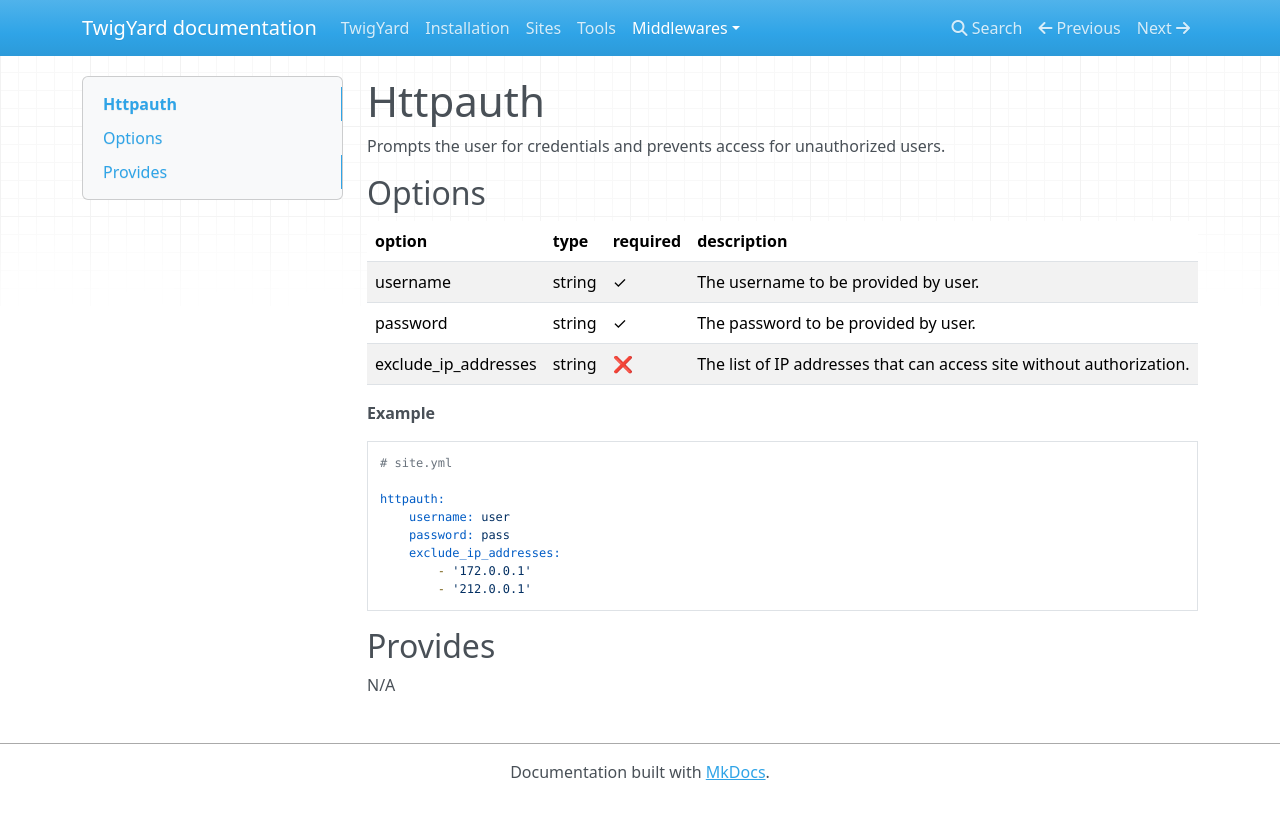
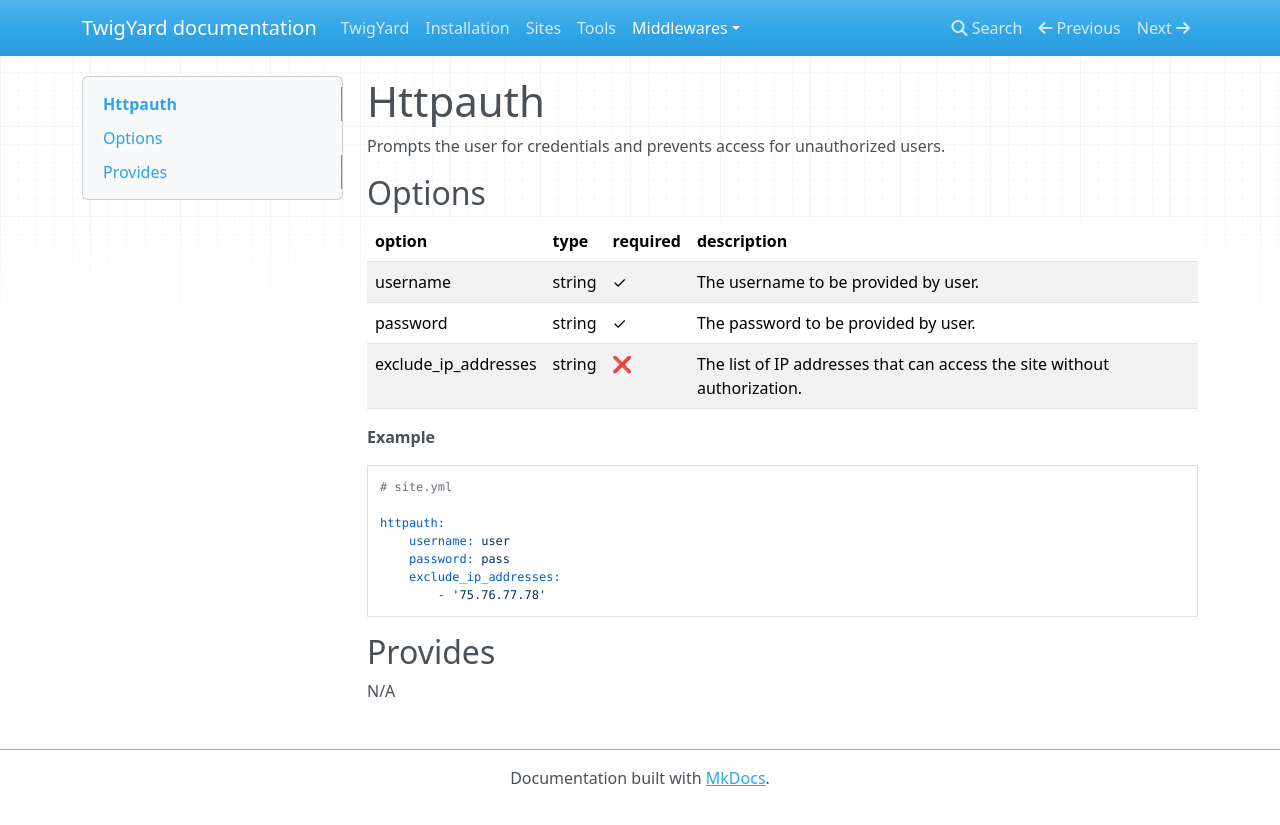
Before and after one commit to twigyard/twigyard, an MkDocs documentation site: the page built from docs/docs/middlewares/httpauth.md, in a window 1280 px wide. Shown: the top 825 px of the page. Built offline with MkDocs 1.6.1, drawn with Linux system fonts in a browser that asks for light colours; nearby versions of some CDN libraries.

Commit message:
fixup! Allow excluding listed IP addresses from httpauth

````diff
--- a/docs/docs/middlewares/httpauth.md
+++ b/docs/docs/middlewares/httpauth.md
@@ -6,7 +6,7 @@ option                 | type   | required | description
 -----------------------|--------|----------|------------
 username               | string | ✓        | The username to be provided by user.
 password               | string | ✓        | The password to be provided by user.
-exclude_ip_addresses    | string | ❌       | The list of IP addresses that can access site without authorization.
+exclude_ip_addresses   | string | ❌       | The list of IP addresses that can access the site without authorization.
 
 **Example**
 ```yaml
@@ -16,8 +16,7 @@ httpauth:
     username: user
     password: pass
     exclude_ip_addresses:
-        - '172.0.0.1'
-        - '212.0.0.1'
+        - '75.76.77.78'
 ```
 
 ## Provides
````
Also changed, not shown: 1 other file.
